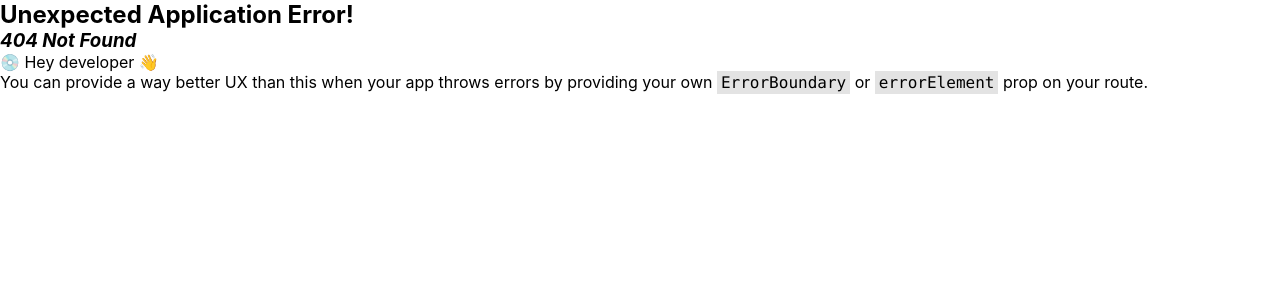
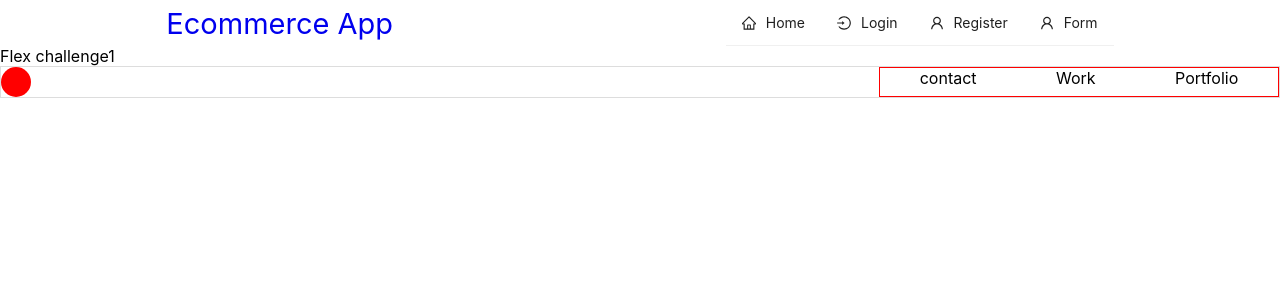
Before and after one commit to Bikramghimire/Marathon, a React (Create React App) app in the folder frontend/: page /flex in a window 1280 px wide. Before the commit this address had no page. Shown: the top 300 px of the page. Built offline with nearby package versions, Linux system fonts and the light colour scheme.

Commit message:
challenges

```diff
--- /dev/null
+++ b/frontend/src/pages/flex/challenge3.tsx
@@ -0,0 +1,39 @@
+import React from "react";
+import styled from "styled-components";
+const Container = styled.div``;
+const Nav = styled.div`
+  width: 100%;
+  border: 1px solid #ddd;
+  display: flex;
+  flex-direction: row;
+  justify-content: space-between;
+`;
+const Logo = styled.div`
+  width: 30px;
+  height: 30px;
+  border-radius: 50%;
+  background-color: red;
+`;
+const NavItems = styled.div`
+  display: flex;
+  flex-direction: row;
+  width: 400px;
+  border: 1px solid red;
+  justify-content: space-around;
+`;
+const Challenge3 = () => {
+  return (
+    <Container>
+      <Nav>
+        <Logo />
+        <NavItems>
+          <p>contact</p>
+          <p>Work</p>
+          <p>Portfolio</p>
+        </NavItems>
+      </Nav>
+    </Container>
+  );
+};
+
+export default Challenge3;
--- /dev/null
+++ b/frontend/src/pages/flex/index.tsx
@@ -0,0 +1,14 @@
+import React from "react";
+import Challenge3 from "./challenge3";
+
+const Flex = () => {
+  return (
+    <div>
+      <p>Flex challenge1</p>
+
+      <Challenge3 />
+    </div>
+  );
+};
+
+export default Flex;
--- a/frontend/src/routes/index.tsx
+++ b/frontend/src/routes/index.tsx
@@ -22,6 +22,7 @@ import Reference from "../pages/useRef/unit1";
 import Signup from "../pages/auth/signup";
 import Enchance from "../pages/enchance";
 import Moment from "../pages/moment";
+import Flex from "../pages/flex";
 
 export const router = createBrowserRouter(
   createRoutesFromElements(
@@ -40,6 +41,7 @@ export const router = createBrowserRouter(
         <Route path="/ref" element={<Cloud />} />
         <Route path="/enhance" element={<Enchance />} />
         <Route path="/moment" element={<Moment />} />
+        <Route path="/flex" element={<Flex></Flex>} />
       </Route>
     </>
   )
```
Also changed, not shown: frontend/src/pages/flex/challenge1.tsx (added, +23 -0 lines), frontend/src/pages/flex/challenge2.tsx (added, +25 -0 lines), frontend/src/pages/flex/challenge4.tsx (added, +11 -0 lines).
